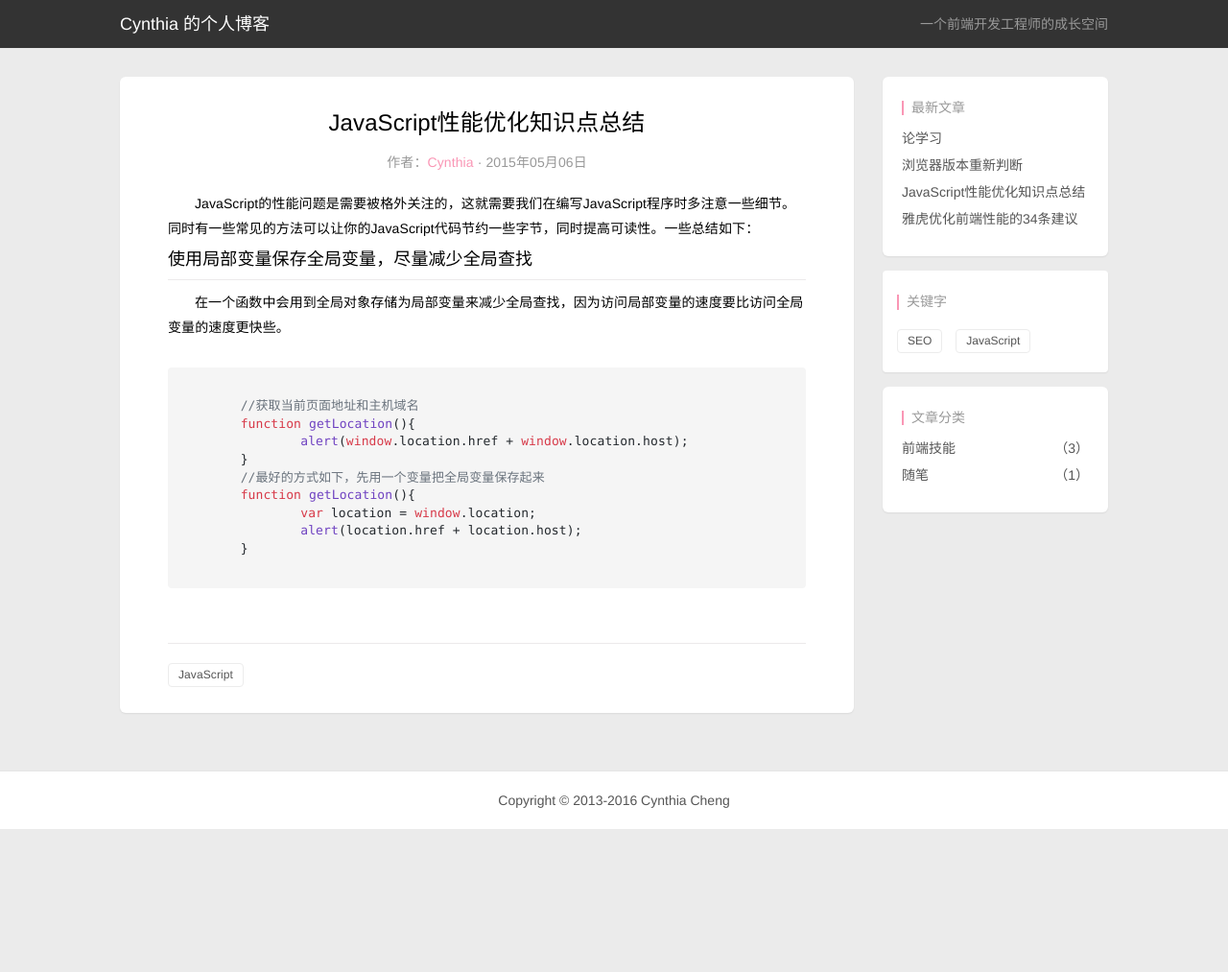
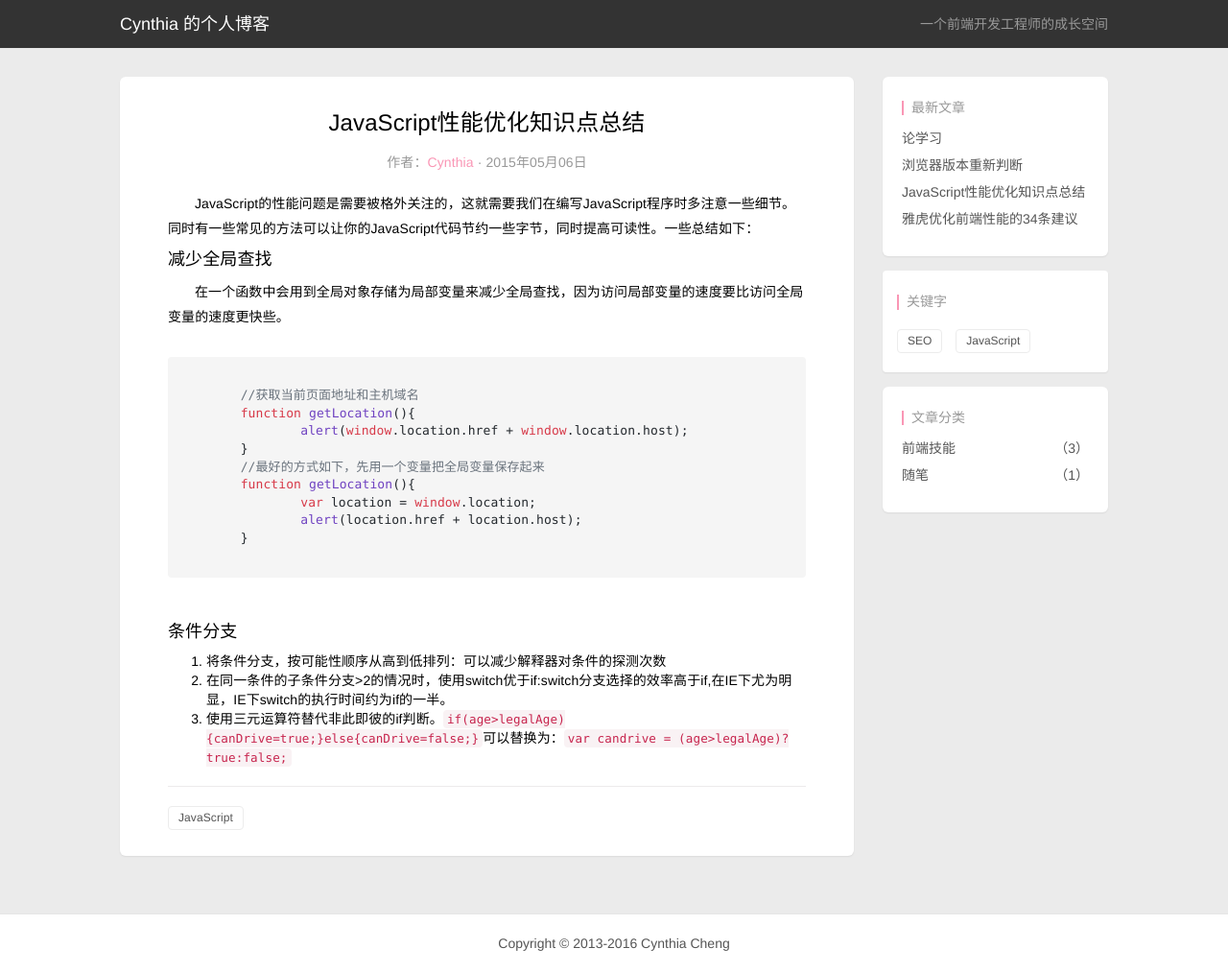
Before and after one commit to ChengYiFan/Blog, a Jekyll site: the page built from _posts/2015-05-06-JavaScript-performance-optimization-summary.html, in a window 1280 px wide and 1013 px high. Shown: the whole window at 96% size. Built offline with Jekyll 4.4.1, drawn with Linux system fonts in a browser that asks for light colours; nearby versions of some CDN libraries; Markdown is read by kramdown in place of the engine named in the settings.

Commit message:
updat_posts

```diff
--- a/_posts/2015-05-06-JavaScript-performance-optimization-summary.html
+++ b/_posts/2015-05-06-JavaScript-performance-optimization-summary.html
@@ -12,10 +12,7 @@ excerpt: JavaScript的性能问题是需要被格外关注的，这就需要我
 </p>
 <article>
 	<p>&nbsp;&nbsp;&nbsp;&nbsp;&nbsp;&nbsp;&nbsp;JavaScript的性能问题是需要被格外关注的，这就需要我们在编写JavaScript程序时多注意一些细节。同时有一些常见的方法可以让你的JavaScript代码节约一些字节，同时提高可读性。一些总结如下：</p>
-	<p></p>
-	<h4>使用局部变量保存全局变量，尽量减少全局查找</h4>
-	<div class="line"></div>
-	<p></p>
+	<h4>减少全局查找</h4>
 	<p>&nbsp;&nbsp;&nbsp;&nbsp;&nbsp;&nbsp;&nbsp;在一个函数中会用到全局对象存储为局部变量来减少全局查找，因为访问局部变量的速度要比访问全局变量的速度更快些。</p>
 	<pre>
 	<code class="javascript">
@@ -30,6 +27,12 @@ excerpt: JavaScript的性能问题是需要被格外关注的，这就需要我
 	}
 	</code>
 	</pre>
+	<h4>条件分支</h4>
+	<ol>
+		<li>将条件分支，按可能性顺序从高到低排列：可以减少解释器对条件的探测次数</li>
+		<li>在同一条件的子条件分支&gt;2的情况时，使用switch优于if:switch分支选择的效率高于if,在IE下尤为明显，IE下switch的执行时间约为if的一半。</li>
+		<li>使用三元运算符替代非此即彼的if判断。<code>if(age>legalAge){canDrive=true;}else{canDrive=false;}</code>可以替换为：<code>var candrive = (age>legalAge)?true:false;</code></li>
+	</ol>
 </article>
 <div class="line"></div>
 <div class="tag-list">
```
